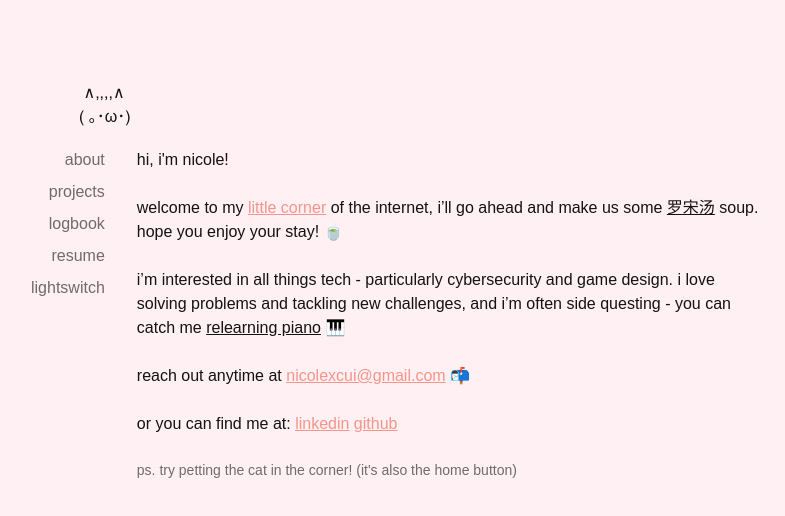
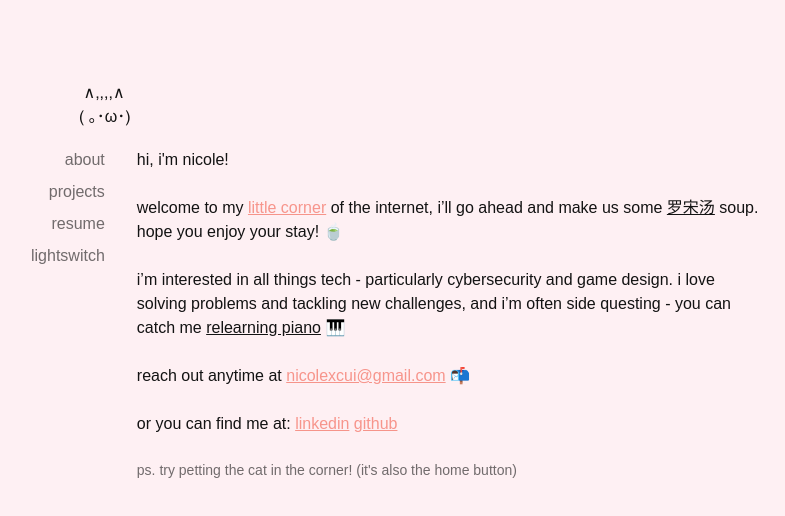
Before and after one commit to nisu75/portfolio, a Next.js app: page / in a window 1280 px wide. Shown: the top 516 px of the page, without its empty margins (241-1026 px from the left). Built offline with nearby package versions, Linux system fonts and the light colour scheme; a web font is replaced by a local one.

Commit message:
fixed mobile spacing

```diff
--- a/app/about/page.tsx
+++ b/app/about/page.tsx
@@ -1,5 +1,5 @@
 import Image from "next/image";
-import CustomLink from '../components/customlink';
+import CustomLink from "../components/customlink";
 import { Metadata } from "next";
 
 export const metadata: Metadata = {
--- a/app/components/navlinks.tsx
+++ b/app/components/navlinks.tsx
@@ -8,7 +8,6 @@ import { useState, useEffect } from "react";
 const links = [
     { name: "about", href: "/about" },
     { name: "projects", href: "/projects" },
-    { name: "logbook", href: "/logbook" },
     { name: "resume", href: "/resume" }
 ];
 
@@ -47,7 +46,6 @@ export default function NavLinks() {
                     </CustomLink>
                 );
             })}
-            <div className="hidden min-[460px]:flex">
             <CustomLink
                 href=""
                 type="navbar"
@@ -57,6 +55,5 @@ export default function NavLinks() {
                 lightswitch
             </CustomLink>
         </div>
-        </div>
     );
 }
--- a/app/layout.tsx
+++ b/app/layout.tsx
@@ -26,7 +26,7 @@ export default function RootLayout({ children }: { children: React.ReactNode })
             <div className="flex md:w-1/8 md:flex-col">
               <NavBar />
             </div>
-            <div className="flex-grow w-full mt-1 mx-2 pb-8 md:w-3/5 body">
+            <div className="flex-grow mt-1 mx-2 pb-8 md:w-3/5 body">
               {children}
               <Analytics />
               <div className="mt-8">
```
Lines whose indentation alone changed are shown as unchanged.
